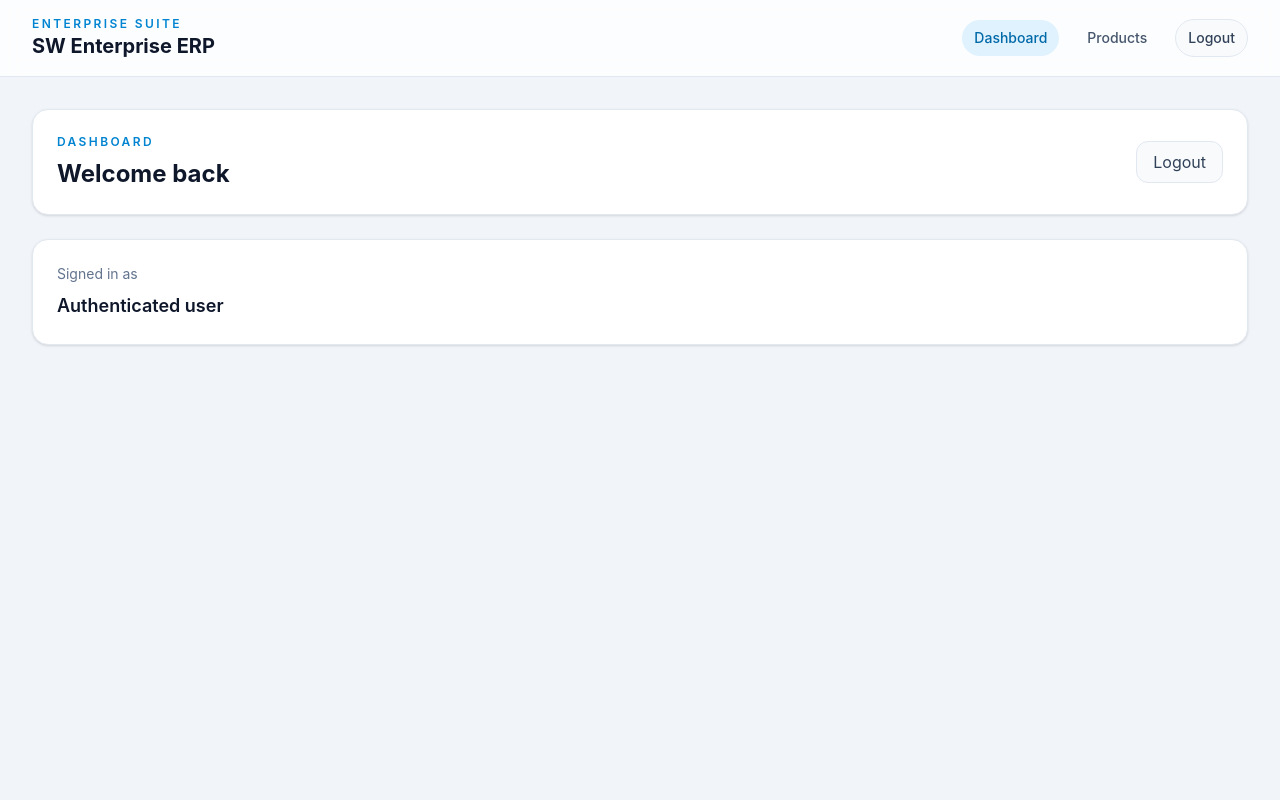
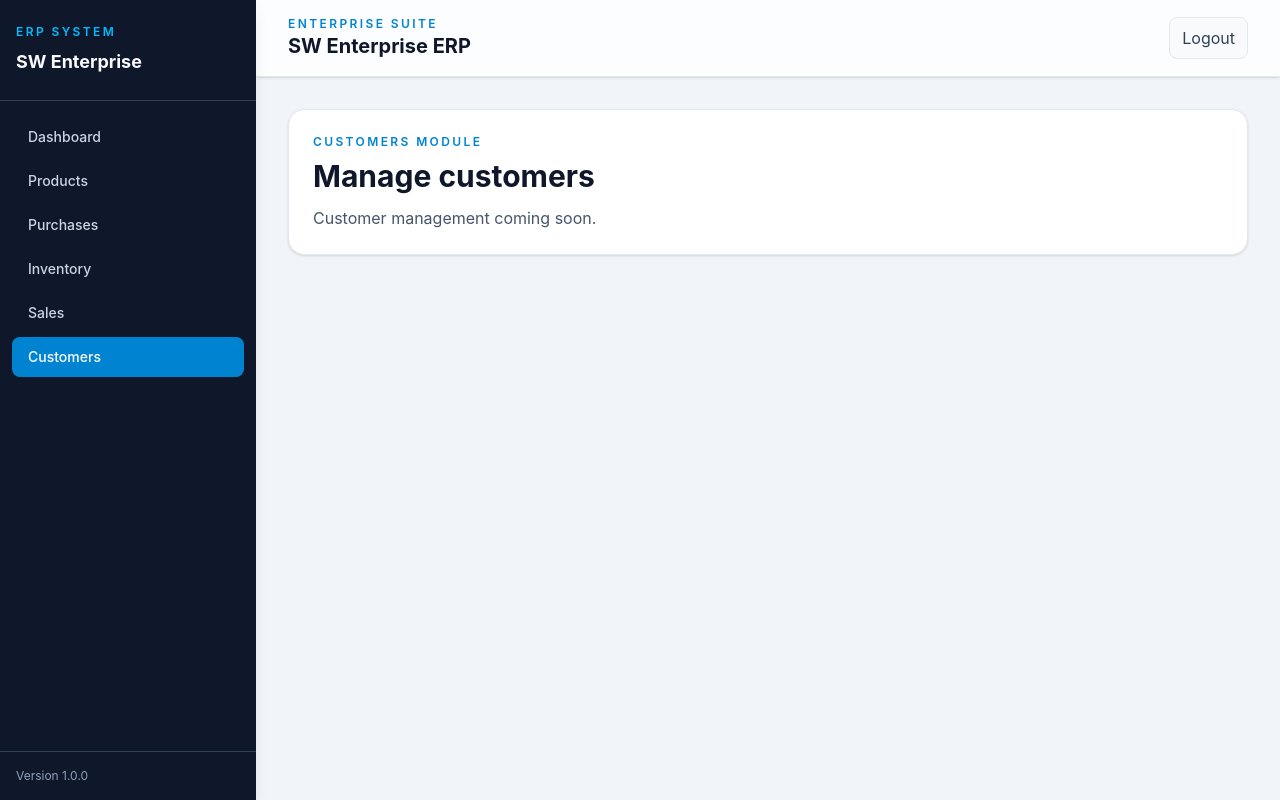
Before and after one commit to abdulrahman0842/SW_Enterprises, a React (Vite) app: page /customers in a window 1280 px wide. Before the commit this address led to /dashboard. Built offline with nearby package versions, Linux system fonts and the light colour scheme.

Commit message:
Add Sidebar with All module route

```diff
--- a/src/App.jsx
+++ b/src/App.jsx
@@ -5,6 +5,10 @@ import { Layout } from './components/Layout'
 import { LoginPage } from './pages/LoginPage'
 import { DashboardPage } from './pages/DashboardPage'
 import { ProductsPage } from './pages/ProductsPage'
+import { PurchasesPage } from './pages/PurchasesPage'
+import { InventoryPage } from './pages/InventoryPage'
+import { SalesPage } from './pages/SalesPage'
+import { CustomersPage } from './pages/CustomersPage'
 
 function AppRoutes() {
   const { session, loading } = useAuthContext()
@@ -44,6 +48,50 @@ function AppRoutes() {
         }
       />
 
+      <Route
+        path="/purchases"
+        element={
+          // <ProtectedRoute>
+          <Layout>
+            <PurchasesPage />
+          </Layout>
+          // </ProtectedRoute>
+        }
+      />
+
+      <Route
+        path="/inventory"
+        element={
+          // <ProtectedRoute>
+          <Layout>
+            <InventoryPage />
+          </Layout>
+          // </ProtectedRoute>
+        }
+      />
+
+      <Route
+        path="/sales"
+        element={
+          // <ProtectedRoute>
+          <Layout>
+            <SalesPage />
+          </Layout>
+          // </ProtectedRoute>
+        }
+      />
+
+      <Route
+        path="/customers"
+        element={
+          // <ProtectedRoute>
+          <Layout>
+            <CustomersPage />
+          </Layout>
+          // </ProtectedRoute>
+        }
+      />
+
       <Route path="*" element={<Navigate to="/dashboard" replace />} />
     </Routes>
   )
--- a/src/components/Layout.jsx
+++ b/src/components/Layout.jsx
@@ -1,10 +1,6 @@
 import { NavLink, useNavigate } from 'react-router-dom'
 import { useAuth } from '../hooks/useAuth'
-
-const navItems = [
-    { to: '/dashboard', label: 'Dashboard' },
-    { to: '/products', label: 'Products' },
-]
+import { Sidebar } from './Sidebar'
 
 export function Layout({ children }) {
     const navigate = useNavigate()
@@ -21,9 +17,12 @@ export function Layout({ children }) {
     }
 
     return (
-        <div className="min-h-screen bg-slate-100 text-slate-900">
-            <header className="border-b border-slate-200 bg-white/80 backdrop-blur-sm">
-                <div className="mx-auto flex max-w-7xl items-center justify-between gap-3 px-4 py-4 sm:px-6 lg:px-8">
+        <div className="flex min-h-screen bg-slate-100 text-slate-900">
+            <Sidebar />
+
+            <div className="flex flex-1 flex-col">
+                <header className="border-b border-slate-200 bg-white/80 shadow-sm backdrop-blur-sm">
+                    <div className="flex items-center justify-between gap-3 px-4 py-4 sm:px-6 lg:px-8">
                         <div>
                             <p className="text-xs font-semibold uppercase tracking-[0.2em] text-sky-600">
                                 Enterprise Suite
@@ -31,34 +30,20 @@ export function Layout({ children }) {
                             <h1 className="text-xl font-bold text-slate-900">SW Enterprise ERP</h1>
                         </div>
 
-                    <nav className="flex items-center gap-2 text-sm font-medium text-slate-600 md:gap-4">
-                        {navItems.map(({ to, label }) => (
-                            <NavLink
-                                key={to}
-                                to={to}
-                                className={({ isActive }) =>
-                                    `rounded-full px-3 py-2 transition ${isActive
-                                        ? 'bg-sky-100 text-sky-700'
-                                        : 'hover:bg-slate-100 hover:text-slate-900'
-                                    }`
-                                }
-                            >
-                                {label}
-                            </NavLink>
-                        ))}
-
                         <button
                             type="button"
                             onClick={handleLogout}
-                            className="rounded-full border border-slate-200 bg-slate-50 px-3 py-2 text-sm font-medium text-slate-700 transition hover:bg-slate-100"
+                            className="ml-auto rounded-lg border border-slate-200 bg-slate-50 px-3 py-2 text-sm font-medium text-slate-700 transition hover:bg-slate-100"
                         >
                             Logout
                         </button>
-                    </nav>
                     </div>
                 </header>
 
-            <main className="mx-auto max-w-7xl px-4 py-8 sm:px-6 lg:px-8">{children}</main>
+                <main className="flex-1 overflow-auto px-4 py-8 sm:px-6 lg:px-8">
+                    <div className="mx-auto max-w-7xl">{children}</div>
+                </main>
+            </div>
         </div>
     )
 }
--- /dev/null
+++ b/src/components/Sidebar.jsx
@@ -0,0 +1,99 @@
+import { NavLink } from 'react-router-dom'
+import { useState } from 'react'
+
+const navItems = [
+  { to: '/dashboard', label: 'Dashboard' },
+  { to: '/products', label: 'Products' },
+  { to: '/purchases', label: 'Purchases' },
+  { to: '/inventory', label: 'Inventory' },
+  { to: '/sales', label: 'Sales' },
+  { to: '/customers', label: 'Customers' },
+]
+
+export function Sidebar() {
+  const [isOpen, setIsOpen] = useState(false)
+
+  return (
+    <>
+      {/* Mobile menu button - shown on small screens */}
+      <button
+        onClick={() => setIsOpen(!isOpen)}
+        className="fixed bottom-6 right-6 z-50 flex h-12 w-12 items-center justify-center rounded-full bg-sky-600 text-white shadow-lg md:hidden"
+        aria-label="Toggle navigation"
+      >
+        <svg
+          className="h-6 w-6"
+          fill="none"
+          stroke="currentColor"
+          viewBox="0 0 24 24"
+        >
+          {isOpen ? (
+            <path
+              strokeLinecap="round"
+              strokeLinejoin="round"
+              strokeWidth={2}
+              d="M6 18L18 6M6 6l12 12"
+            />
+          ) : (
+            <path
+              strokeLinecap="round"
+              strokeLinejoin="round"
+              strokeWidth={2}
+              d="M4 6h16M4 12h16M4 18h16"
+            />
+          )}
+        </svg>
+      </button>
+
+      {/* Mobile overlay */}
+      {isOpen && (
+        <div
+          className="fixed inset-0 z-40 bg-black/20 md:hidden"
+          onClick={() => setIsOpen(false)}
+        />
+      )}
+
+      {/* Sidebar */}
+      <aside
+        className={`fixed left-0 top-0 z-40 h-screen w-64 transform bg-slate-900 text-slate-50 shadow-lg transition-transform duration-300 md:relative md:translate-x-0 ${
+          isOpen ? 'translate-x-0' : '-translate-x-full'
+        }`}
+      >
+        <div className="flex flex-col h-full">
+          {/* Sidebar header */}
+          <div className="border-b border-slate-700 px-4 py-6">
+            <p className="text-xs font-semibold uppercase tracking-[0.2em] text-sky-400">
+              ERP System
+            </p>
+            <h2 className="mt-2 text-lg font-bold">SW Enterprise</h2>
+          </div>
+
+          {/* Navigation */}
+          <nav className="flex-1 space-y-1 overflow-y-auto px-3 py-4">
+            {navItems.map(({ to, label }) => (
+              <NavLink
+                key={to}
+                to={to}
+                onClick={() => setIsOpen(false)}
+                className={({ isActive }) =>
+                  `block rounded-lg px-4 py-2.5 text-sm font-medium transition ${
+                    isActive
+                      ? 'bg-sky-600 text-white'
+                      : 'text-slate-300 hover:bg-slate-800 hover:text-white'
+                  }`
+                }
+              >
+                {label}
+              </NavLink>
+            ))}
+          </nav>
+
+          {/* Sidebar footer */}
+          <div className="border-t border-slate-700 px-4 py-4 text-xs text-slate-400">
+            <p className="truncate">Version 1.0.0</p>
+          </div>
+        </div>
+      </aside>
+    </>
+  )
+}
--- /dev/null
+++ b/src/pages/CustomersPage.jsx
@@ -0,0 +1,17 @@
+export function CustomersPage() {
+  return (
+    <div className="space-y-6">
+      <section className="rounded-2xl border border-slate-200 bg-white p-6 shadow-sm">
+        <p className="text-xs font-semibold uppercase tracking-[0.2em] text-sky-600">
+          Customers Module
+        </p>
+        <h1 className="mt-2 text-2xl font-bold text-slate-900 sm:text-3xl">
+          Manage customers
+        </h1>
+        <p className="mt-3 text-slate-600">
+          Customer management coming soon.
+        </p>
+      </section>
+    </div>
+  )
+}
--- /dev/null
+++ b/src/pages/InventoryPage.jsx
@@ -0,0 +1,17 @@
+export function InventoryPage() {
+  return (
+    <div className="space-y-6">
+      <section className="rounded-2xl border border-slate-200 bg-white p-6 shadow-sm">
+        <p className="text-xs font-semibold uppercase tracking-[0.2em] text-sky-600">
+          Inventory Module
+        </p>
+        <h1 className="mt-2 text-2xl font-bold text-slate-900 sm:text-3xl">
+          Manage inventory
+        </h1>
+        <p className="mt-3 text-slate-600">
+          Inventory management coming soon.
+        </p>
+      </section>
+    </div>
+  )
+}
--- /dev/null
+++ b/src/pages/PurchasesPage.jsx
@@ -0,0 +1,17 @@
+export function PurchasesPage() {
+  return (
+    <div className="space-y-6">
+      <section className="rounded-2xl border border-slate-200 bg-white p-6 shadow-sm">
+        <p className="text-xs font-semibold uppercase tracking-[0.2em] text-sky-600">
+          Purchases Module
+        </p>
+        <h1 className="mt-2 text-2xl font-bold text-slate-900 sm:text-3xl">
+          Manage purchases
+        </h1>
+        <p className="mt-3 text-slate-600">
+          Purchase management coming soon.
+        </p>
+      </section>
+    </div>
+  )
+}
--- /dev/null
+++ b/src/pages/SalesPage.jsx
@@ -0,0 +1,17 @@
+export function SalesPage() {
+  return (
+    <div className="space-y-6">
+      <section className="rounded-2xl border border-slate-200 bg-white p-6 shadow-sm">
+        <p className="text-xs font-semibold uppercase tracking-[0.2em] text-sky-600">
+          Sales Module
+        </p>
+        <h1 className="mt-2 text-2xl font-bold text-slate-900 sm:text-3xl">
+          Manage sales
+        </h1>
+        <p className="mt-3 text-slate-600">
+          Sales management coming soon.
+        </p>
+      </section>
+    </div>
+  )
+}
```
Lines whose indentation alone changed are shown as unchanged.
